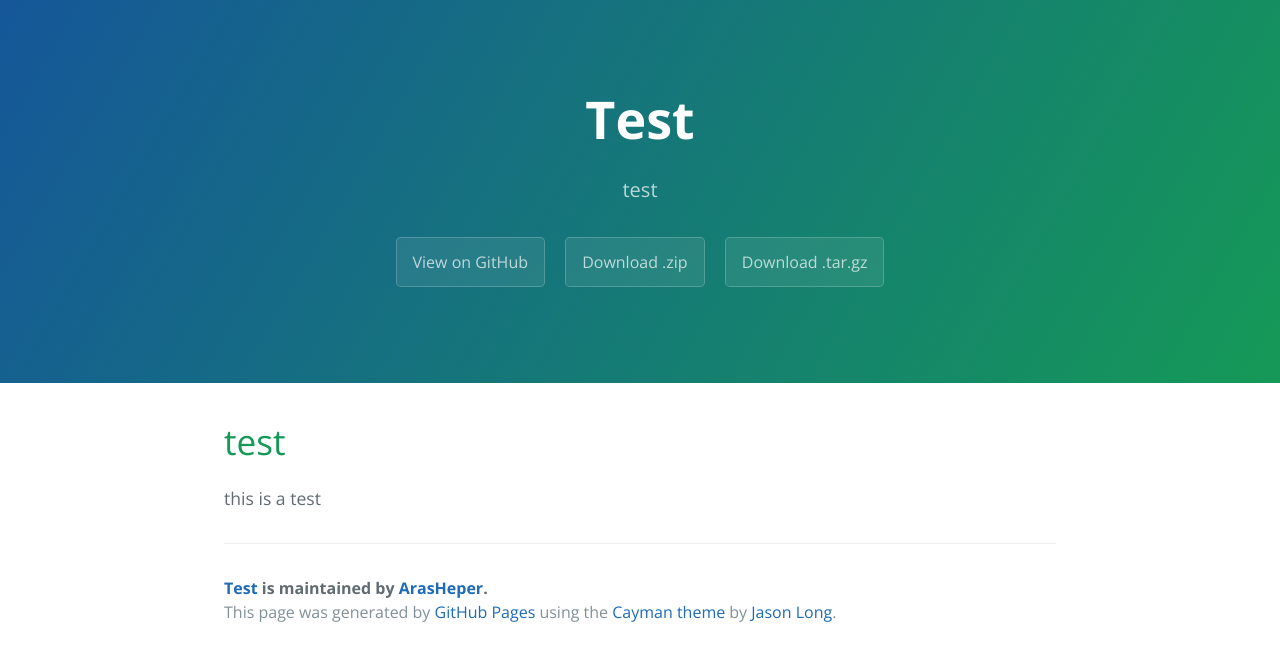
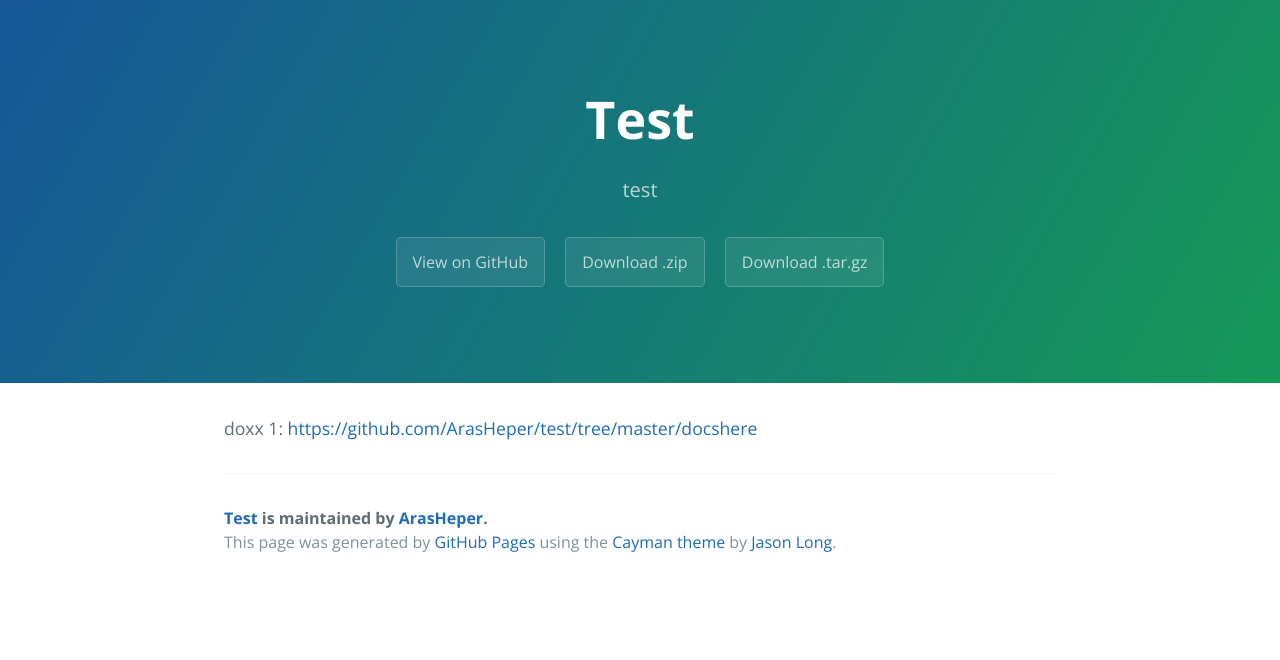
Before and after one commit to ArasHeper/test, a plain HTML site: page index.html in a window 1280 px wide. Drawn offline with nearby package versions, Linux system fonts and the light colour scheme.

Commit message:
Create gh-pages branch via GitHub

```diff
--- a/index.html
+++ b/index.html
@@ -19,10 +19,7 @@
     </section>
 
     <section class="main-content">
-      <h1>
-<a id="test" class="anchor" href="#test" aria-hidden="true"><span aria-hidden="true" class="octicon octicon-link"></span></a>test</h1>
-
-<p>this is a test</p>
+      <p>doxx 1: <a href="https://github.com/ArasHeper/test/tree/master/docshere">https://github.com/ArasHeper/test/tree/master/docshere</a></p>
 
       <footer class="site-footer">
         <span class="site-footer-owner"><a href="https://github.com/ArasHeper/test">Test</a> is maintained by <a href="https://github.com/ArasHeper">ArasHeper</a>.</span>
--- a/params.json
+++ b/params.json
@@ -1,6 +1,6 @@
 {
   "name": "Test",
   "tagline": "test",
-  "body": "# test\r\nthis is a test\r\n",
+  "body": "doxx 1: https://github.com/ArasHeper/test/tree/master/docshere",
   "note": "Don't delete this file! It's used internally to help with page regeneration."
 }
```
